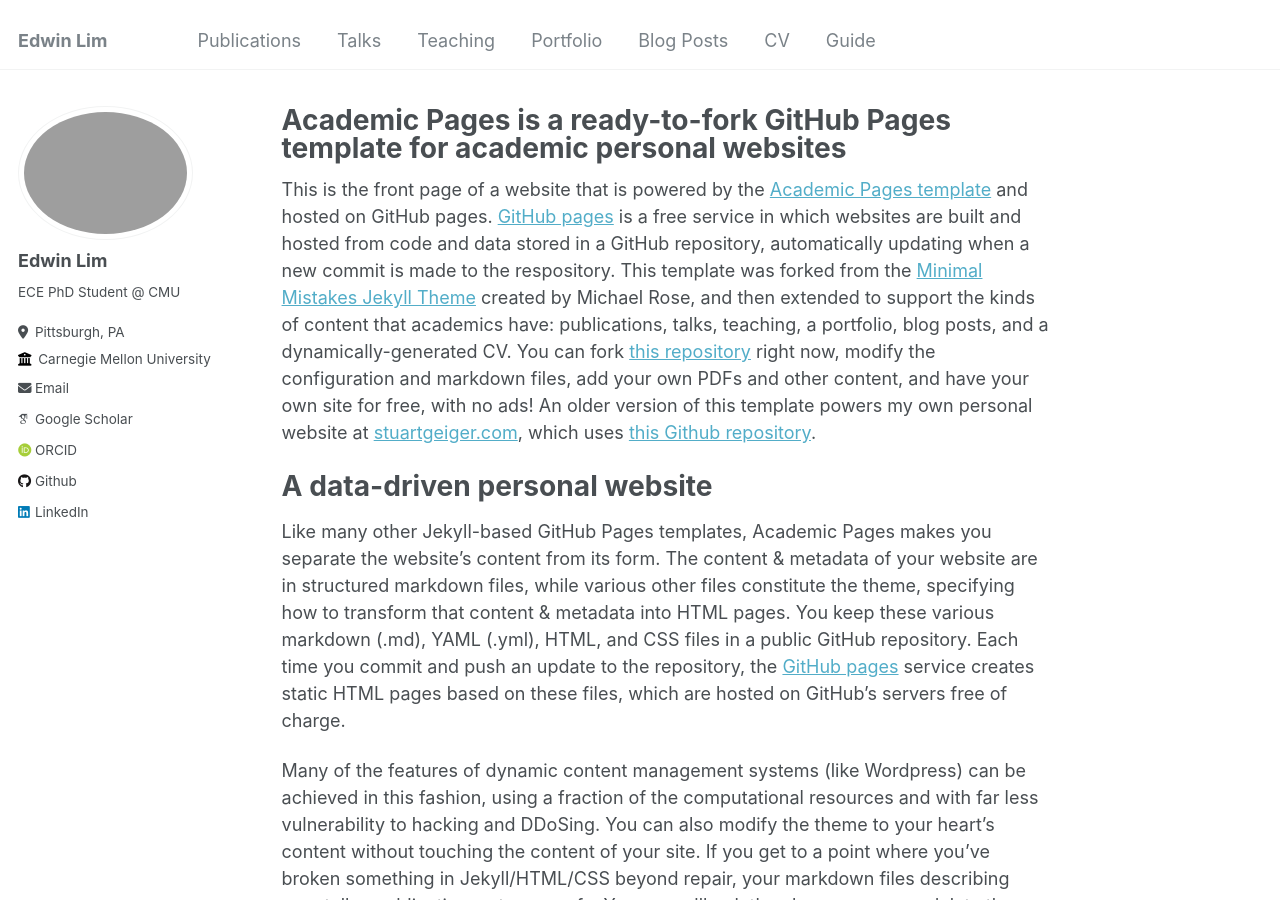
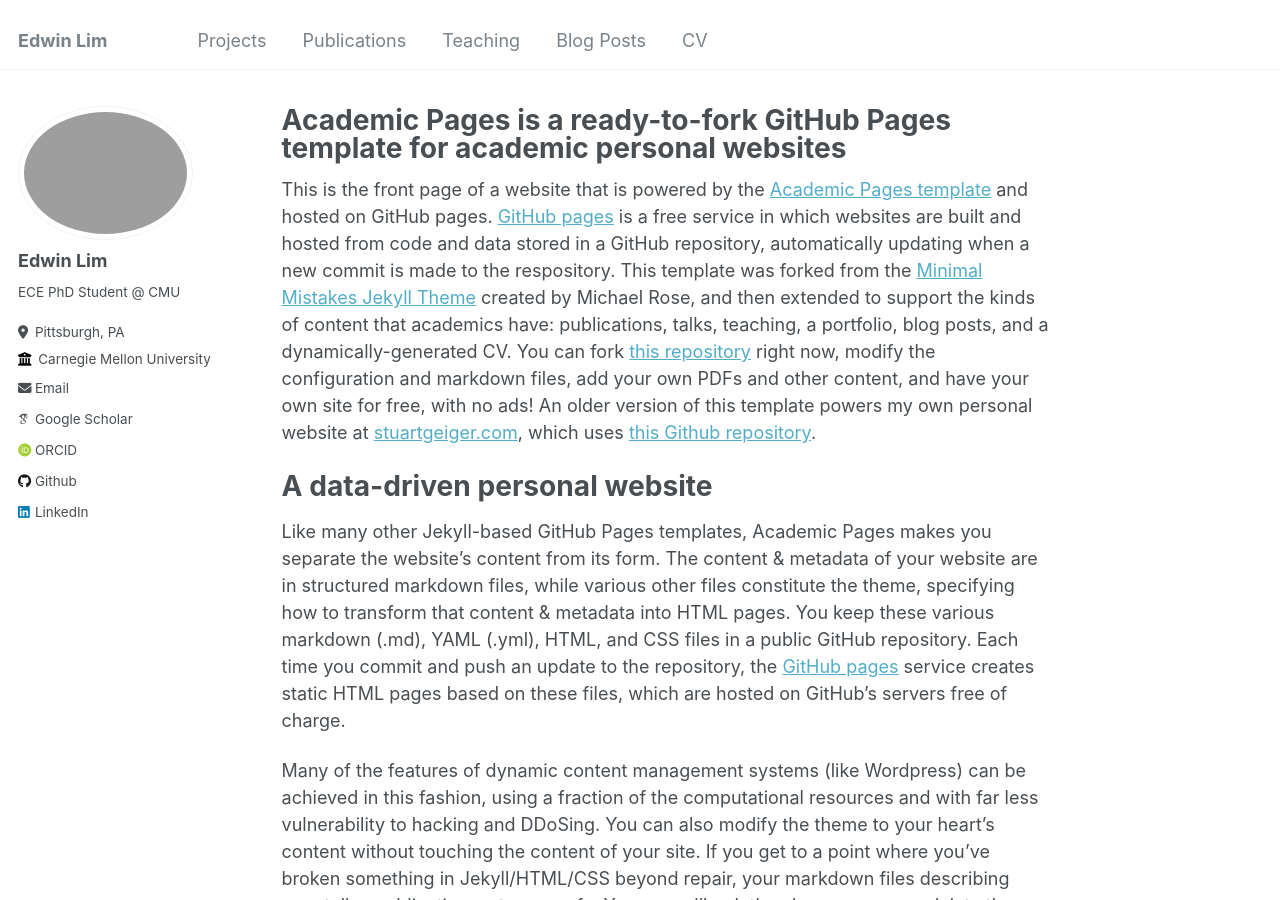
Before and after one commit to edwinlim0919/edwinlim0919.github.io, a Jekyll site: the page built from _pages/about.md, in a window 1280 px wide and 900 px high. Built offline with Jekyll 4.4.1, drawn with Linux system fonts in a browser that asks for light colours; some web fonts are replaced; part of the change alters nothing that is shown.

Commit message:
update navigation links

```diff
--- a/_data/navigation.yml
+++ b/_data/navigation.yml
@@ -1,16 +1,19 @@
 # main links links
 main:
+  - title: "Projects"
+    url: /projects/
+
   - title: "Publications"
     url: /publications/
 
-  - title: "Talks"
-    url: /talks/
+    #- title: "Talks"
+    #url: /talks/
 
   - title: "Teaching"
     url: /teaching/
 
-  - title: "Portfolio"
-    url: /portfolio/
+    #- title: "Portfolio"
+    #url: /portfolio/
 
   - title: "Blog Posts"
     url: /year-archive/
@@ -18,5 +21,5 @@ main:
   - title: "CV"
     url: /cv/
 
-  - title: "Guide"
-    url: /markdown/
+    #- title: "Guide"
+    #url: /markdown/
```
Also changed, not shown: 1 other file.
